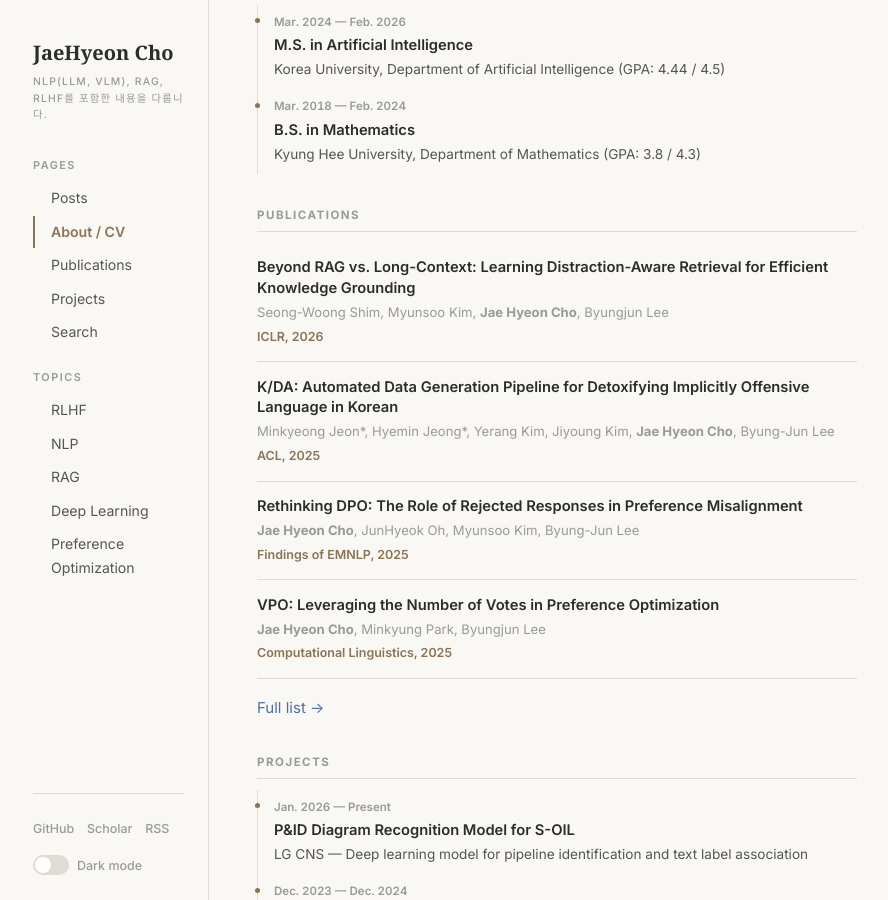
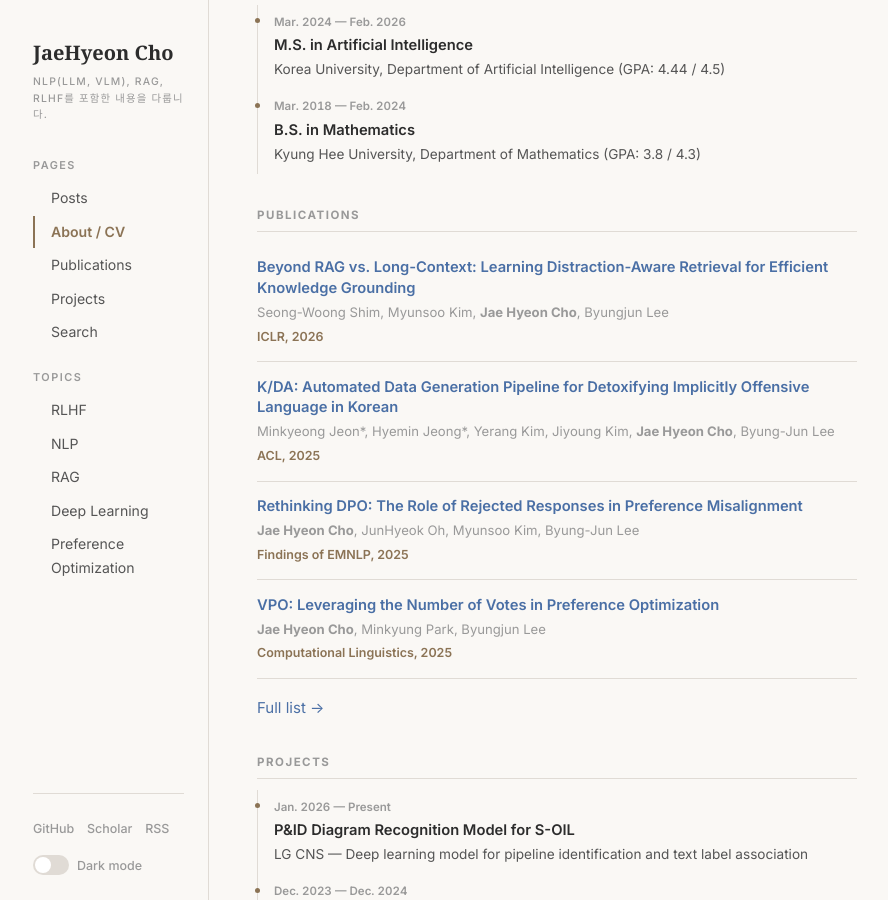
Before and after one commit to bonin147/bonin147.github.io, a Jekyll site: the page built from about.md, in a window 1280 px wide and 900 px high, scrolled down 528 px. Shown: the whole window, without its empty margins (101-989 px from the left). Built offline with Jekyll 4.4.1, drawn with Linux system fonts in a browser that asks for light colours.

Commit message:
Add arxiv links to all publications
- VPO: arxiv.org/abs/2410.22891
- Rethinking DPO: arxiv.org/abs/2506.12725
- K/DA: arxiv.org/abs/2506.13513
- Beyond RAG: arxiv.org/abs/2509.21865

Co-Authored-By: Claude Opus 4.6 <noreply@anthropic.com>

```diff
--- a/about.md
+++ b/about.md
@@ -55,25 +55,25 @@ permalink: /about/
 <h2>Publications</h2>
 
 <div class="pub-item">
-  <div class="pub-title">Beyond RAG vs. Long-Context: Learning Distraction-Aware Retrieval for Efficient Knowledge Grounding</div>
+  <div class="pub-title"><a href="https://arxiv.org/abs/2509.21865" target="_blank">Beyond RAG vs. Long-Context: Learning Distraction-Aware Retrieval for Efficient Knowledge Grounding</a></div>
   <div class="pub-authors">Seong-Woong Shim, Myunsoo Kim, <strong>Jae Hyeon Cho</strong>, Byungjun Lee</div>
   <div class="pub-venue">ICLR, 2026</div>
 </div>
 
 <div class="pub-item">
-  <div class="pub-title">K/DA: Automated Data Generation Pipeline for Detoxifying Implicitly Offensive Language in Korean</div>
+  <div class="pub-title"><a href="https://arxiv.org/abs/2506.13513" target="_blank">K/DA: Automated Data Generation Pipeline for Detoxifying Implicitly Offensive Language in Korean</a></div>
   <div class="pub-authors">Minkyeong Jeon*, Hyemin Jeong*, Yerang Kim, Jiyoung Kim, <strong>Jae Hyeon Cho</strong>, Byung-Jun Lee</div>
   <div class="pub-venue">ACL, 2025</div>
 </div>
 
 <div class="pub-item">
-  <div class="pub-title">Rethinking DPO: The Role of Rejected Responses in Preference Misalignment</div>
+  <div class="pub-title"><a href="https://arxiv.org/abs/2506.12725" target="_blank">Rethinking DPO: The Role of Rejected Responses in Preference Misalignment</a></div>
   <div class="pub-authors"><strong>Jae Hyeon Cho</strong>, JunHyeok Oh, Myunsoo Kim, Byung-Jun Lee</div>
   <div class="pub-venue">Findings of EMNLP, 2025</div>
 </div>
 
 <div class="pub-item">
-  <div class="pub-title">VPO: Leveraging the Number of Votes in Preference Optimization</div>
+  <div class="pub-title"><a href="https://arxiv.org/abs/2410.22891" target="_blank">VPO: Leveraging the Number of Votes in Preference Optimization</a></div>
   <div class="pub-authors"><strong>Jae Hyeon Cho</strong>, Minkyung Park, Byungjun Lee</div>
   <div class="pub-venue">Computational Linguistics, 2025</div>
 </div>
@@ -138,7 +138,7 @@ permalink: /about/
 <div class="about-section">
 <h2>Contact</h2>
 <div class="contact-list">
-  <a href="mailto:jh.cho@lgcns.com">📧 Email</a>
+  <a href="mailto:bonin147@gmail.com">📧 Email</a>
   <a href="https://github.com/bonin147" target="_blank">💻 GitHub</a>
   <a href="https://scholar.google.com/citations?user=v4A8cuUAAAAJ&hl=ko" target="_blank">🎓 Google Scholar</a>
   <a href="https://www.linkedin.com/in/jaehyeoncho0147/" target="_blank">💼 LinkedIn</a>
```
Also changed, not shown: publications.md (+4 -4 lines).
